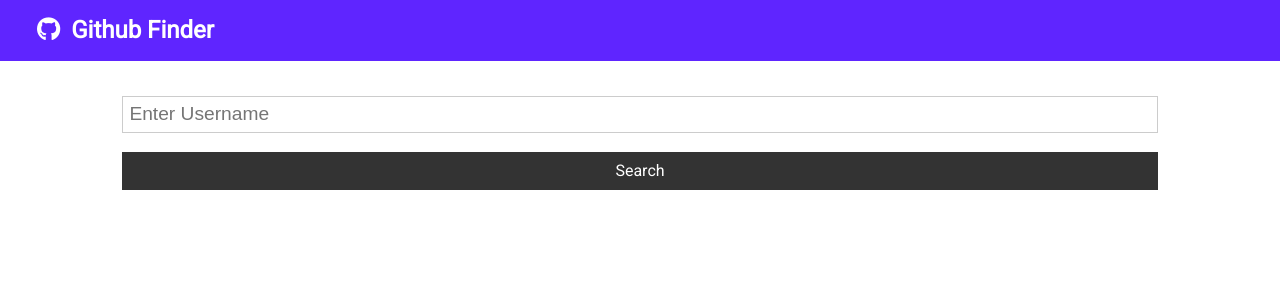
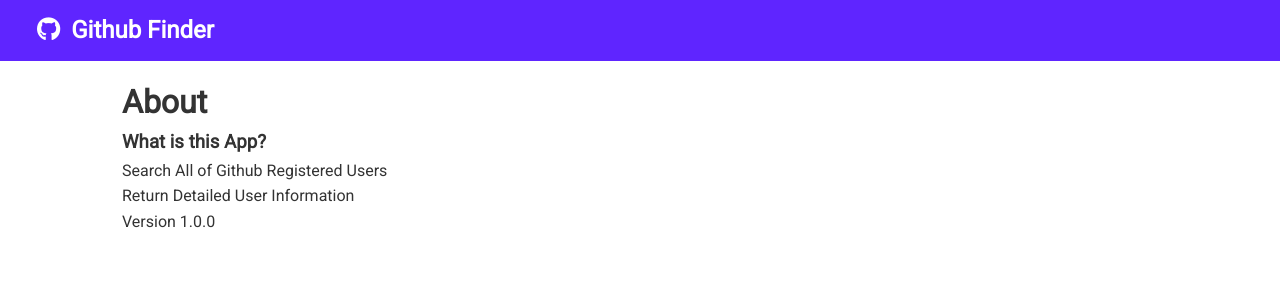
Before and after one commit to JWW127/gh-finder, a React (Create React App) app: page /about in a window 1280 px wide. Shown: the top 300 px of the page. Built offline with nearby package versions, Linux system fonts and the light colour scheme; the HTML template or start-up script is replaced by a standard one.

Commit message:
Added router ability and about page

```diff
--- a/package.json
+++ b/package.json
@@ -9,6 +9,7 @@
     "axios": "^0.19.2",
     "react": "^16.12.0",
     "react-dom": "^16.12.0",
+    "react-router-dom": "^5.1.2",
     "react-scripts": "3.4.0"
   },
   "scripts": {
--- a/src/App.js
+++ b/src/App.js
@@ -1,7 +1,9 @@
-import React, { Component } from 'react'
+import React, { Component, Fragment } from 'react'
+import { BrowserRouter as Router, Switch, Route } from 'react-router-dom'
 import Navbar from './components/layout/Navbar'
 import Users from './components/users/Users'
 import Search from './components/users/Search'
+import About from './components/pages/About'
 import axios from 'axios'
 import './App.css'
 
@@ -11,19 +13,11 @@
         loading: false,
     }
 
-    // async componentDidMount() {
-    //     this.setState({
-    //         loading: true,
-    //     })
+    searchUsers = async text => {
+        this.setState({
+            loading: true,
+        })
 
-    //     const res = await axios.get(
-    //         `https://api.github.com/users?client_id=${process.env.REACT_APP_GITHUB_CLIENT_Id}&client_secret=${process.env.REACT_APP_GITHUB_CLIENT_SECRET}`
-    //     )
-
-    //     this.setState({ users: res.data, loading: false })
-    // }
-
-    searchUsers = async text => {
         const res = await axios.get(
             `https://api.github.com/search/users?q=${text}&client_id=${process.env.REACT_APP_GITHUB_CLIENT_Id}&client_secret=${process.env.REACT_APP_GITHUB_CLIENT_SECRET}`
         )
@@ -33,16 +27,27 @@
 
     render() {
         return (
+            <Router>
                 <div className="App">
                     <Navbar />
                     <div className="container">
+                        <Route
+                            exact
+                            path="/"
+                            render={props => (
+                                <Fragment>
                                     <Search searchUsers={this.searchUsers} />
                                     <Users
                                         loading={this.state.loading}
                                         users={this.state.users}
                                     />
+                                </Fragment>
+                            )}
+                        />
+                        <Route exact path="/about" component={About} />
                     </div>
                 </div>
+            </Router>
         )
     }
 }
--- /dev/null
+++ b/src/components/pages/About.js
@@ -0,0 +1,17 @@
+import React, { Fragment } from 'react'
+
+export const About = () => {
+    return (
+        <Fragment>
+            <h1>About</h1>
+            <h3>What is this App?</h3>
+            <ul>
+                <li>Search All of Github Registered Users</li>
+                <li>Return Detailed User Information</li>
+                <li>Version 1.0.0</li>
+            </ul>
+        </Fragment>
+    )
+}
+
+export default About
```
Also changed, not shown: 1 other file (tests, documents, lock files or other folders). Lines whose indentation alone changed are shown as unchanged.
